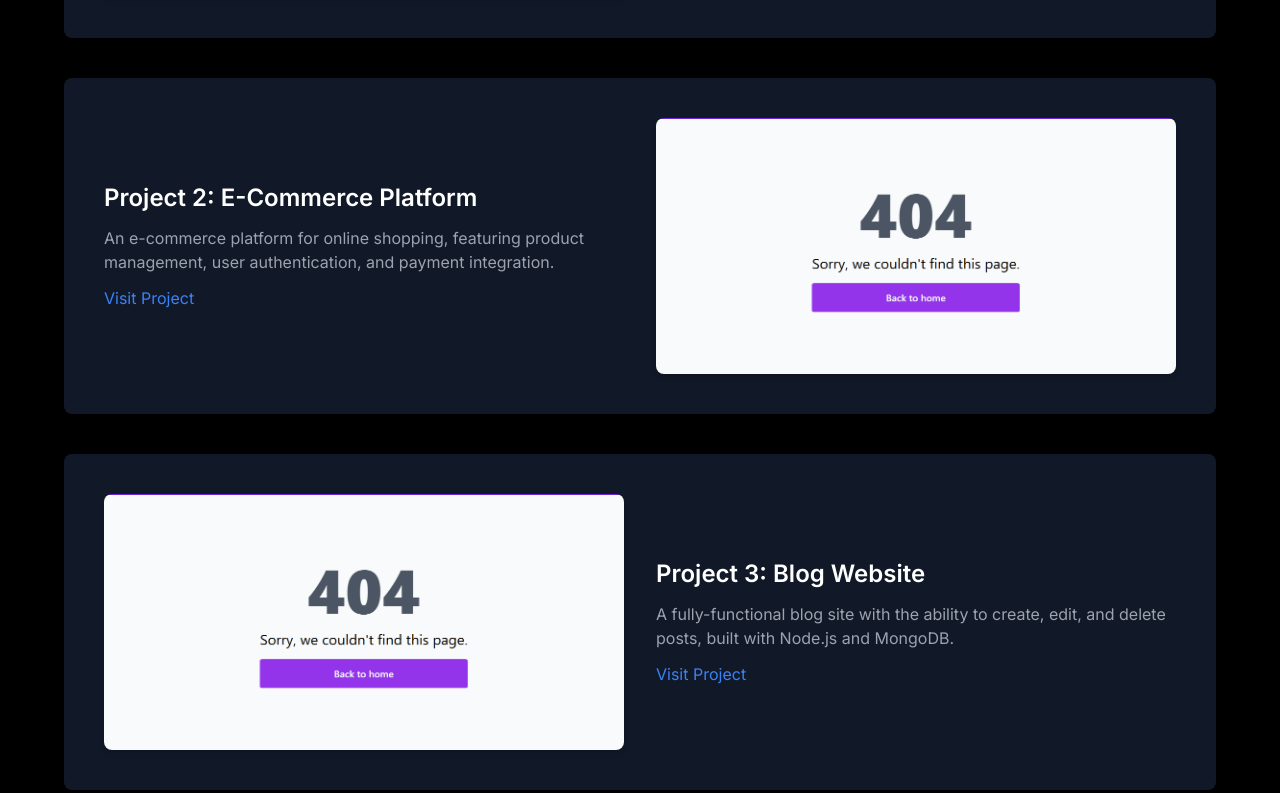
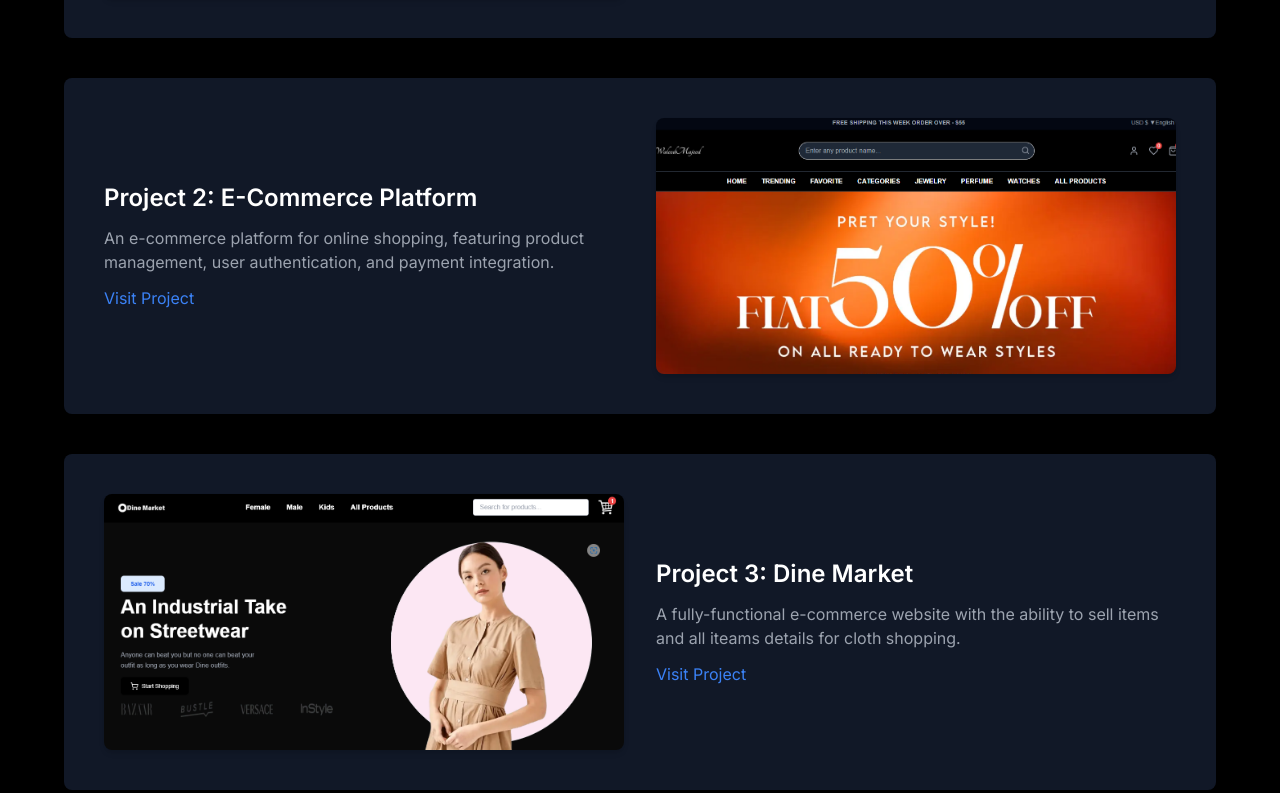
Before and after one commit to waleedmajeed001/profilo, a Next.js app: page / in a window 1280 px wide. Shown: the part 4687-5480 px from the top of the page. Built offline with nearby package versions, Linux system fonts and the light colour scheme.

Commit message:
Update project.tsx

```diff
--- a/components/project.tsx
+++ b/components/project.tsx
@@ -12,14 +12,14 @@ const Projects: React.FC = () => {
         description:
           "An e-commerce platform for online shopping, featuring product management, user authentication, and payment integration.",
         link: "https://your-ecommerce-link.com", // Replace with your actual project link
-        image: "/404error.png", // Replace with your project image link
+        image: "/e-commerce.png", // Replace with your project image link
       },
       {
-        title: "Project 3: Blog Website",
+        title: "Project 3: Dine Market",
         description:
-          "A fully-functional blog site with the ability to create, edit, and delete posts, built with Node.js and MongoDB.",
+          "A fully-functional e-commerce website with the ability to sell items and all iteams details for cloth shopping.",
         link: "https://your-blog-link.com", // Replace with your actual project link
-        image: "/404error.png", // Replace with your project image link
+        image: "/dinemarket.png", // Replace with your project image link
       },
       {
         title: "Project 4: Chat Application",
```
